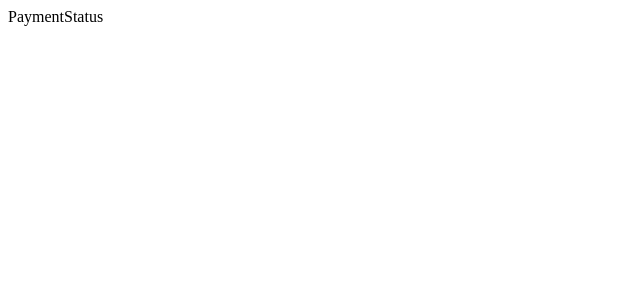
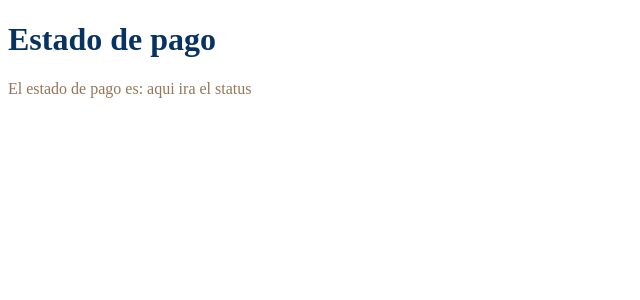
Before and after one commit to Comagol/Vicentinos-Web, a React (Vite) app in the folder frontend/: page /payment-status in a window 1280 px wide. Shown: the top 300 px of the page, without its empty margins (0-640 px from the left). Built offline with nearby package versions, Linux system fonts and the light colour scheme.

Commit message:
starting to work in the themes to style the web

```diff
--- a/frontend/src/App.tsx
+++ b/frontend/src/App.tsx
@@ -1,10 +1,11 @@
+import { ThemeProvider } from './context/ThemeContext'
 import AppRoutes from './routes/routes'
 
 function App() {
   return (
-    <>
+    <ThemeProvider>
       <AppRoutes />
-    </>
+    </ThemeProvider>
   )
 }
 
--- /dev/null
+++ b/frontend/src/context/ThemeContext.tsx
@@ -0,0 +1,26 @@
+import { createContext, useContext } from "react";
+import { theme } from "../theme/theme";
+
+//defino el tipo para el tema
+type Theme = typeof theme;
+
+//Creo el contexto con un valor por defecto
+const ThemeContext = createContext<Theme | undefined>(undefined);
+
+//Creo el provider
+export const ThemeProvider = ({ children }: { children: React.ReactNode}) => {
+    return (
+        <ThemeContext.Provider value={theme}>
+            {children}
+        </ThemeContext.Provider>
+    );
+};
+
+//Creo el hook para usar el contexto
+export const useTheme = () => {
+    const context = useContext(ThemeContext);
+    if (context === undefined) {
+        throw new Error('useTheme debe estar dentro de un ThemeProvider');
+    }
+    return context;
+}
--- /dev/null
+++ b/frontend/src/theme/theme.ts
@@ -0,0 +1,16 @@
+export const theme = {
+    colors: {
+        primary: '#073362',
+        secondary: '#957556',
+        tertiary: '#F5F5F5',
+    },
+    fonts: {
+        body: 'Roboto, sans-serif',
+        heading: 'Roboto, sans-serif',
+    },
+    fontSizes: {
+        small: '12px',
+        medium: '16px',
+        large: '24px',
+    }
+}
--- a/frontend/src/views/PaymentStatus.tsx
+++ b/frontend/src/views/PaymentStatus.tsx
@@ -1,7 +1,11 @@
+import { theme } from "../theme/theme"
 
 const PaymentStatus = () => {
   return (
-    <div>PaymentStatus</div>
+    <div>
+      <h1 style={{ color: theme.colors.primary }}>Estado de pago</h1>
+      <p style={{ color: theme.colors.secondary }}>El estado de pago es: aqui ira el status</p>
+    </div>
   )
 }
 
```
Also changed, not shown: frontend/public/images/logo.jpg (added).
